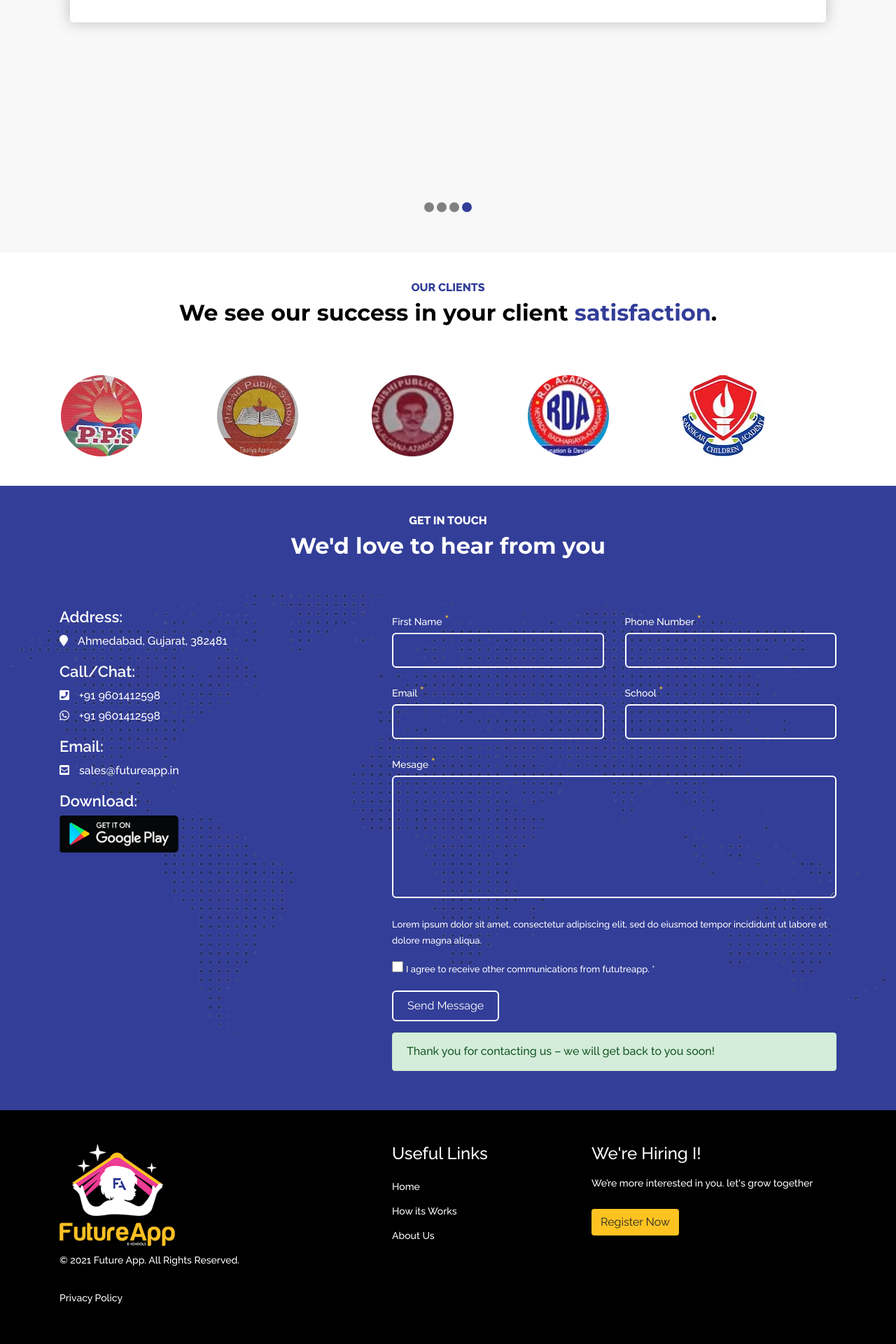
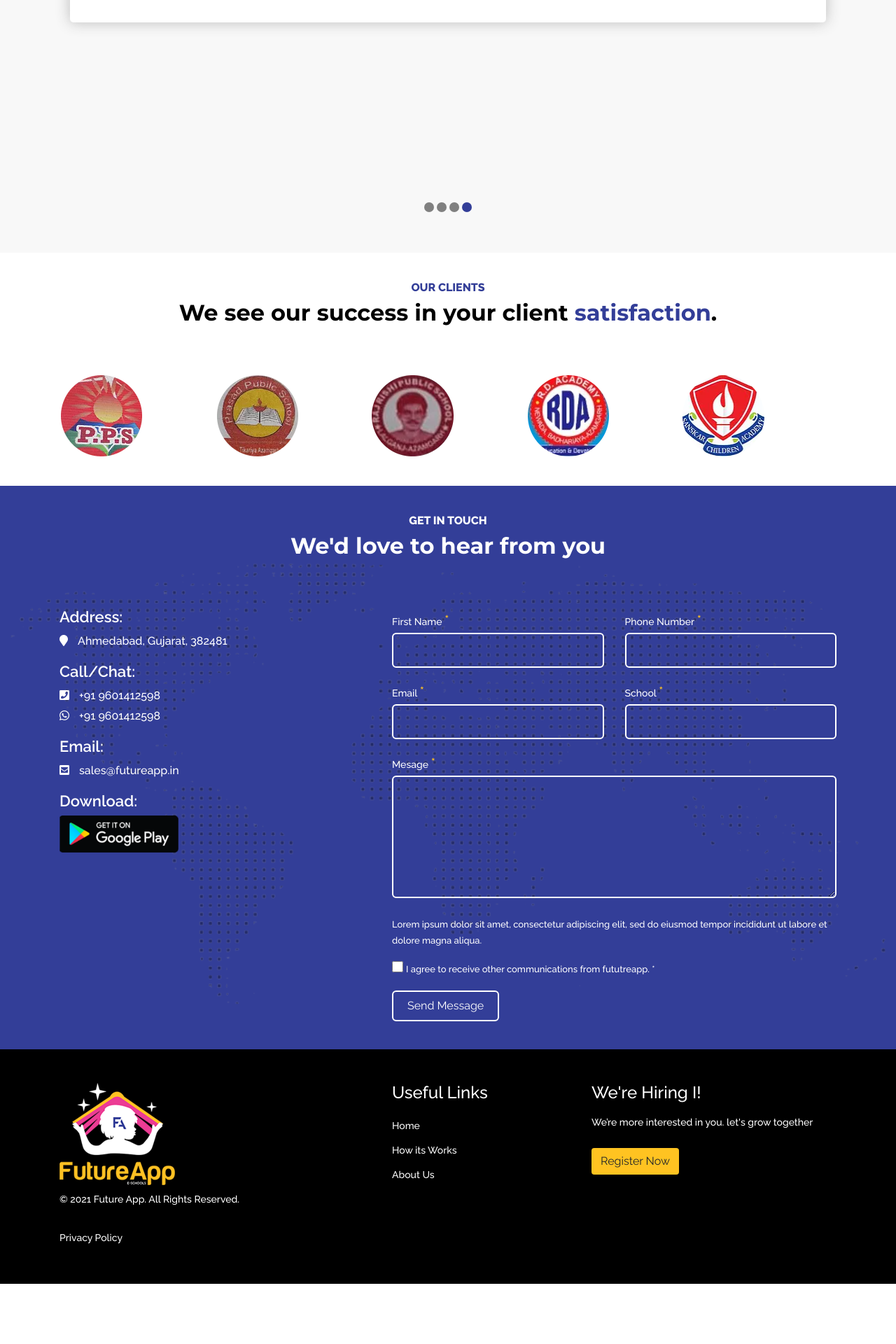
Before and after one commit to webuimaker/furtureapp, a Jekyll site: the page built from index.md, in a window 1280 px wide. Shown: the part 2573-4493 px from the top of the page at 70% size. Built offline with Jekyll 4.4.1, drawn with Linux system fonts in a browser that asks for light colours; after the commit the page ends 4407 px from its top, so only the background shows below that; some of the changed lines change nothing that is shown.

Commit message:
updated for contact

```diff
--- a/_includes/contact.html
+++ b/_includes/contact.html
@@ -82,7 +82,7 @@
 
             <div class="col-md-7 col-sm-12">
                 <div class="formBox" >
-                    <form class="w-100" action="https://future-apps.thesiliconvalleyacademy.com/subscriptions" method="post"  id="contact-form1">
+                    <form class="w-100" action="/thanks/" method="post"  id="contact-form1">
 
 
                             <div class="row">
@@ -145,7 +145,7 @@
 
                             <div class="row">
                                 <div class="col-sm-12">
-                                    <input type="submit" name="" class="btn btn-submit" value="Send Message">
+                                    <input type="submit" name="" class="btn btn-submit" value="Send Message" id="subContact">
                                 </div>
                             </div>
 
--- a/_includes/script.html
+++ b/_includes/script.html
@@ -83,6 +83,33 @@
 $(document).ready(function(){
 
     "use strict";
+
+    $("#subContact").click(function() {
+
+        alert("yes bro");
+
+
+        $.ajax({
+            type: "POST",
+            url: "https://future-apps.thesiliconvalleyacademy.com/subscriptions",
+            data: {},
+            contentType: "application/json; charset=utf-8",
+            dataType : "json",
+            success: function (response) {
+                if(response.d == true){
+                    alter("you will redirect");
+                    window.location = "/thanks/";
+                    // $(.message-submit).addClass(show-messsage);
+
+                }
+            },
+            failure: function(response){
+                alert(response.d);
+            }
+        });
+    });
+
+
 
     $('body').scrollspy({ target: '.header-area', offset:50 });
 
--- a/assets/css/style.scss
+++ b/assets/css/style.scss
@@ -724,3 +724,11 @@
 
   }
 }
+
+.message-submit{
+  display: none;
+  &.show-messsage{
+  display: block;
+
+  }
+}
--- /dev/null
+++ b/thanks.md
@@ -0,0 +1,7 @@
+---
+layout: page
+title: Thanks
+description:
+---
+
+###  Thank you for contacting us – we will get back to you soon!
```
Also changed, not shown: 2 other files.
